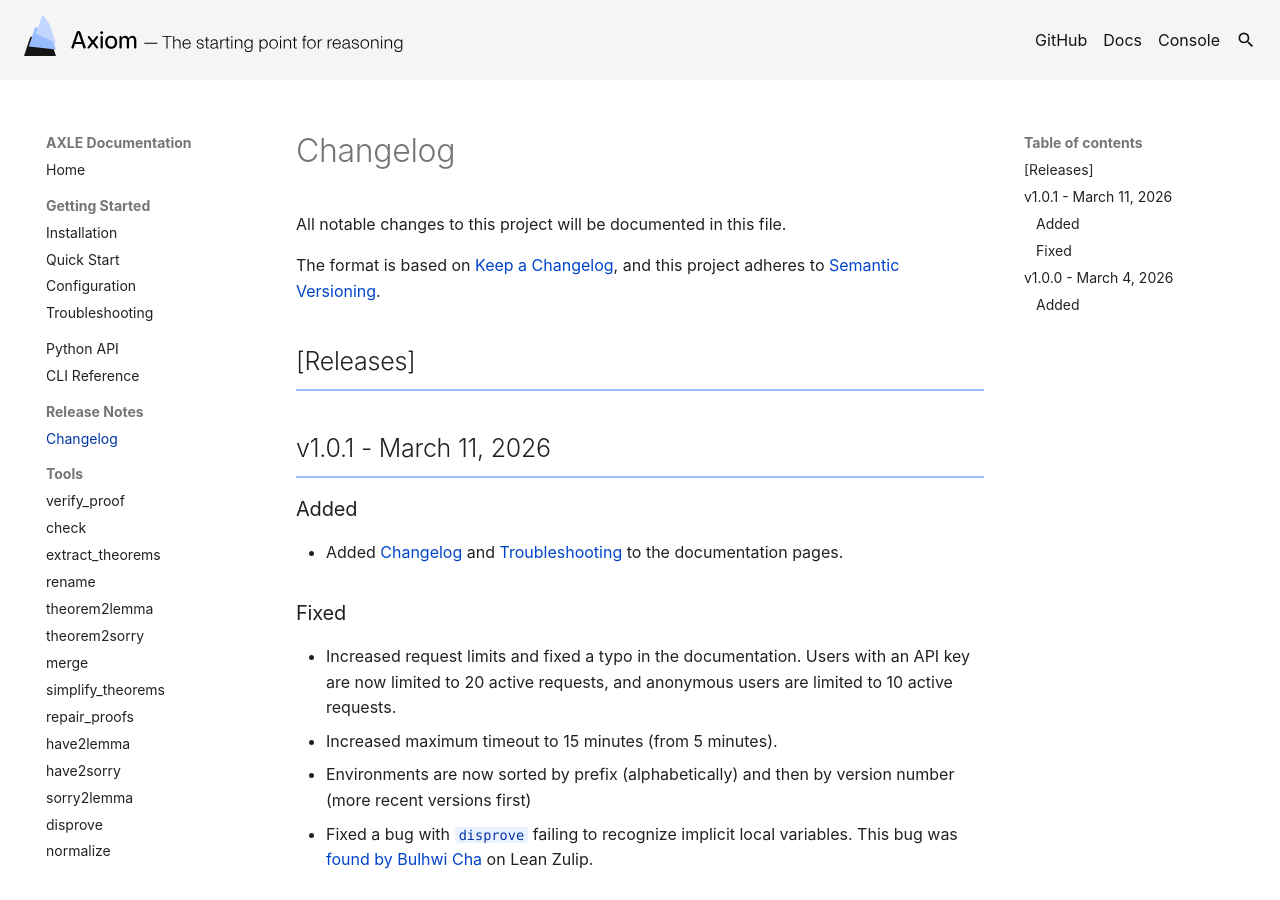
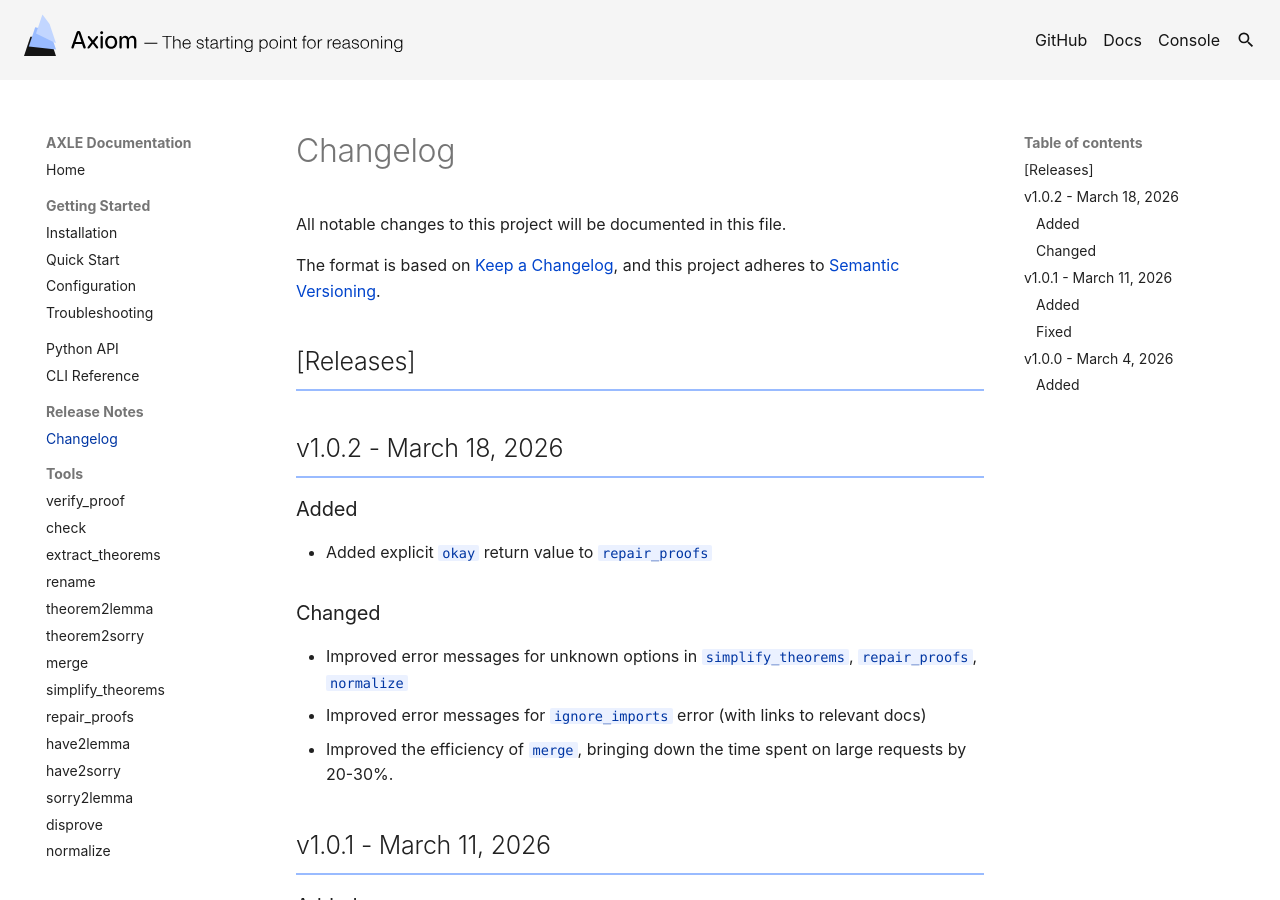
Before and after one commit to AxiomMath/axiom-lean-engine, an MkDocs documentation site: the page built from docs/changelog.md, in a window 1280 px wide and 900 px high. Built offline with MkDocs 1.6.1 and Material for MkDocs 9.7.7, drawn with Linux system fonts in a browser that asks for light colours; comment, search, counter and statistics services are not loaded.

Commit message:
Release v1.0.2

```diff
--- a/docs/changelog.md
+++ b/docs/changelog.md
@@ -10,6 +10,19 @@ and this project adheres to [Semantic Versioning](https://semver.org/spec/v2.0.0
 
 
 ## [Releases]
+
+## v1.0.2 - March 18, 2026
+
+### Added
+
+- Added explicit `okay` return value to `repair_proofs`
+
+### Changed
+
+- Improved error messages for unknown options in `simplify_theorems`, `repair_proofs`, `normalize`
+- Improved error messages for `ignore_imports` error (with links to relevant docs)
+- Improved the efficiency of `merge`, bringing down the time spent on large requests by 20-30%.
+
 
 ## v1.0.1 - March 11, 2026
 
--- a/pyproject.toml
+++ b/pyproject.toml
@@ -4,7 +4,7 @@ build-backend = "setuptools.build_meta"
 
 [project]
 name = "axiom-axle"
-version = "1.0.1"
+version = "1.0.2"
 description = "Python client for AXLE (Axiom Lean Engine) API"
 readme = "README.md"
 requires-python = ">=3.11"
```
Also changed, not shown: CHANGELOG.md (+13 -0 lines), docs/tools/check.md (+1 -0 lines), docs/tools/repair_proofs.md (+6 -2 lines), 3 other files.
